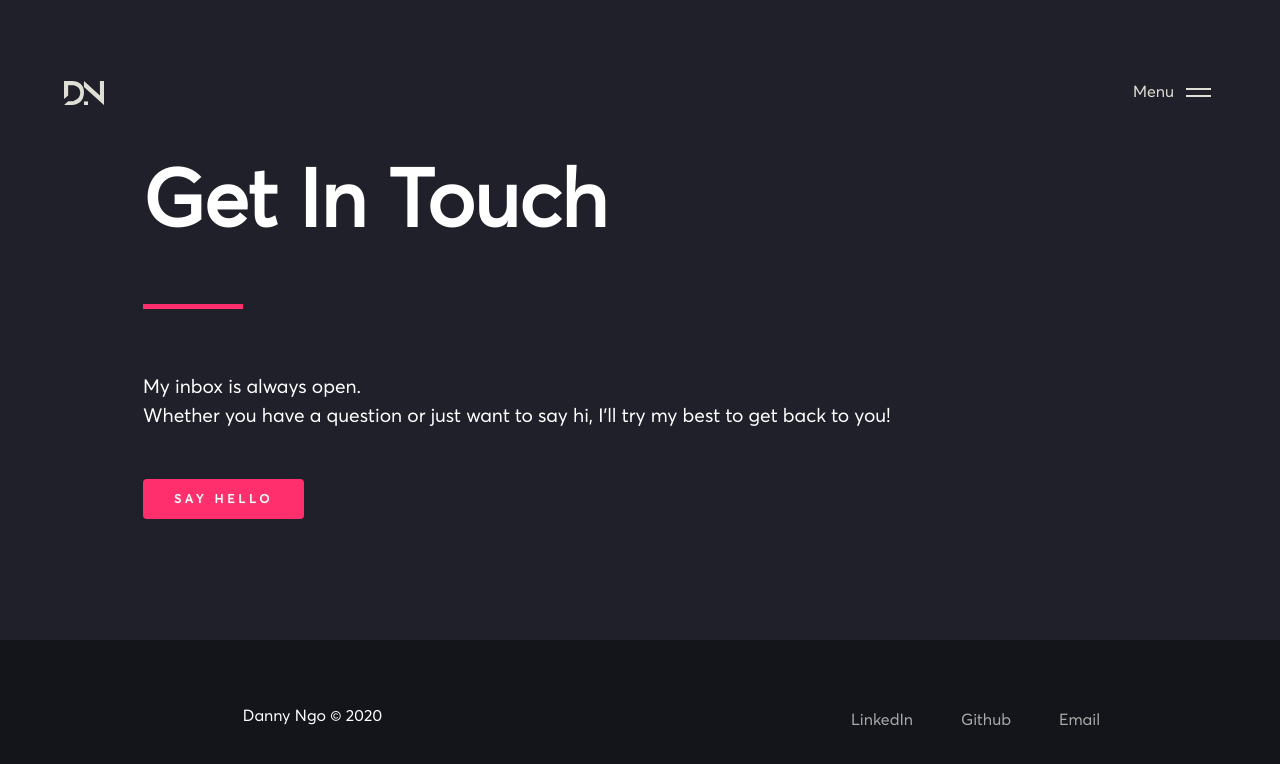
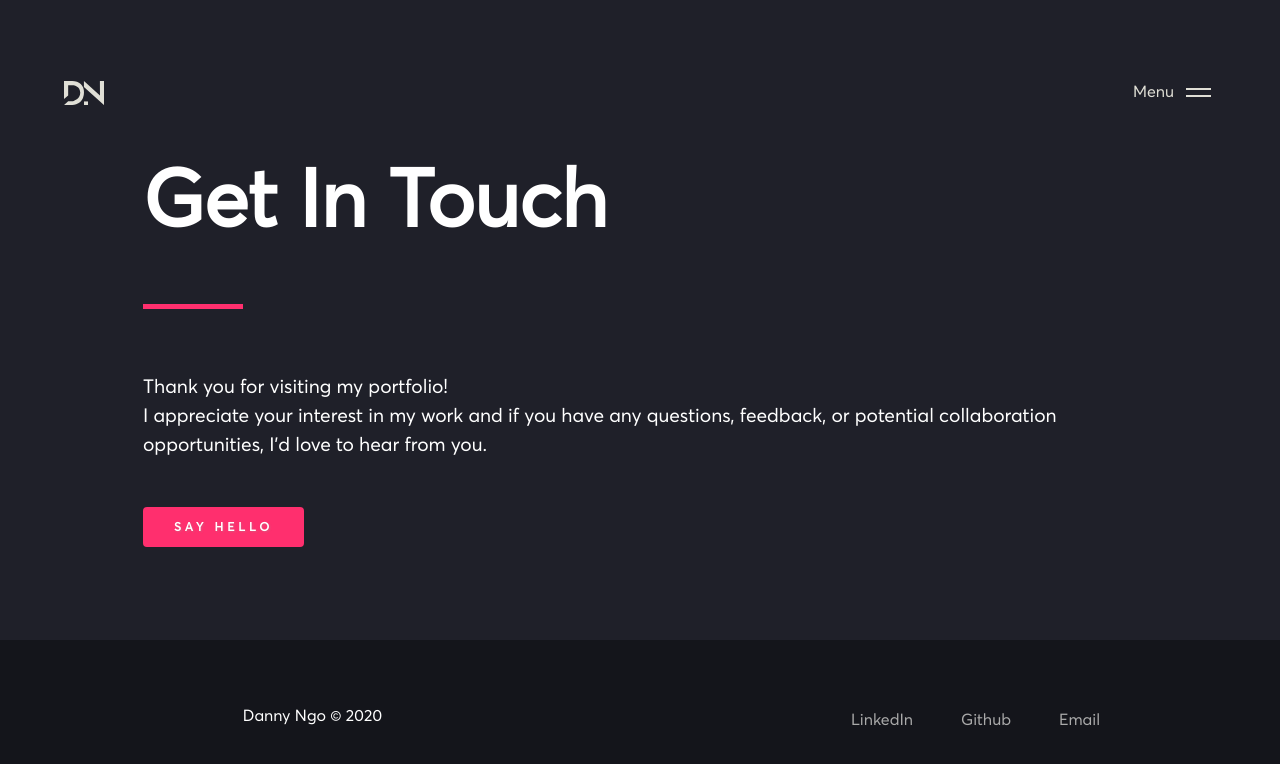
Before and after one commit to dangnhz/danny-portfolio, a Vue app: page /#/contact in a window 1280 px wide. Shown: the top 764 px of the page. Built offline with nearby package versions, Linux system fonts and the light colour scheme; no server answers; the database is empty; some icons are missing.

Commit message:
updating contact text

```diff
--- a/src/components/GetInTouch.vue
+++ b/src/components/GetInTouch.vue
@@ -8,8 +8,8 @@
     </div>
     <div style="overflow:hidden">
       <p class="animated-slideUp">
-        My inbox is always open.<br>
-        Whether you have a question or just want to say hi, I'll try my best to get back to you!
+        Thank you for visiting my portfolio!
+          <br />I appreciate your interest in my work and if you have any questions, feedback, or potential collaboration opportunities, I'd love to hear from you.
       </p>
     </div>
     <div style="overflow:hidden">
--- a/src/views/Contact.vue
+++ b/src/views/Contact.vue
@@ -7,8 +7,8 @@
       <PageTitle title="Get In Touch" />
       <div class="contact-detail">
         <p>
-          My inbox is always open.
-          <br />Whether you have a question or just want to say hi, I'll try my best to get back to you!
+          Thank you for visiting my portfolio!
+          <br />I appreciate your interest in my work and if you have any questions, feedback, or potential collaboration opportunities, I'd love to hear from you.
         </p>
         <a href="mailTo: dangnh3091@gmail.com">
           <div class="btn flat-btn">Say Hello</div>
```
